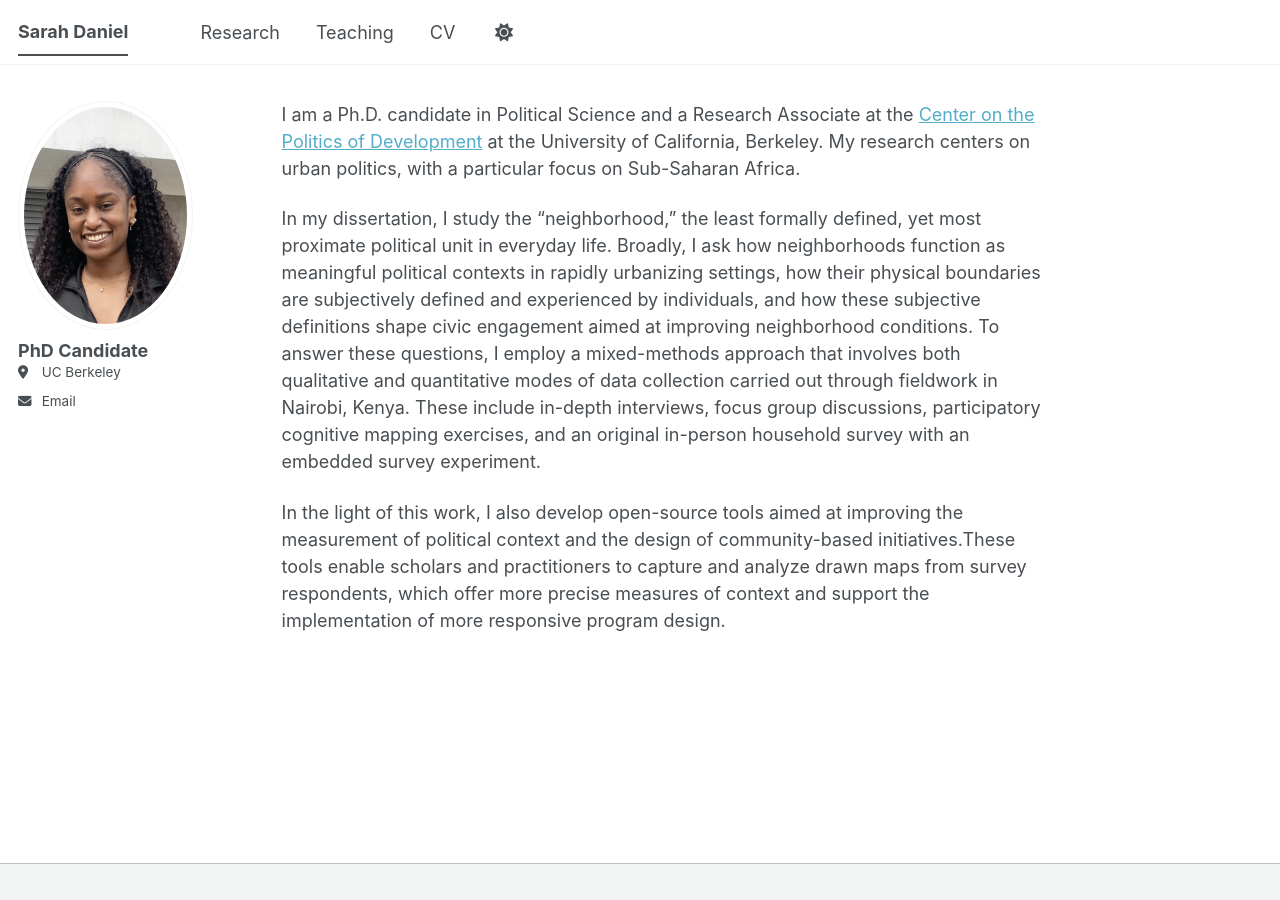
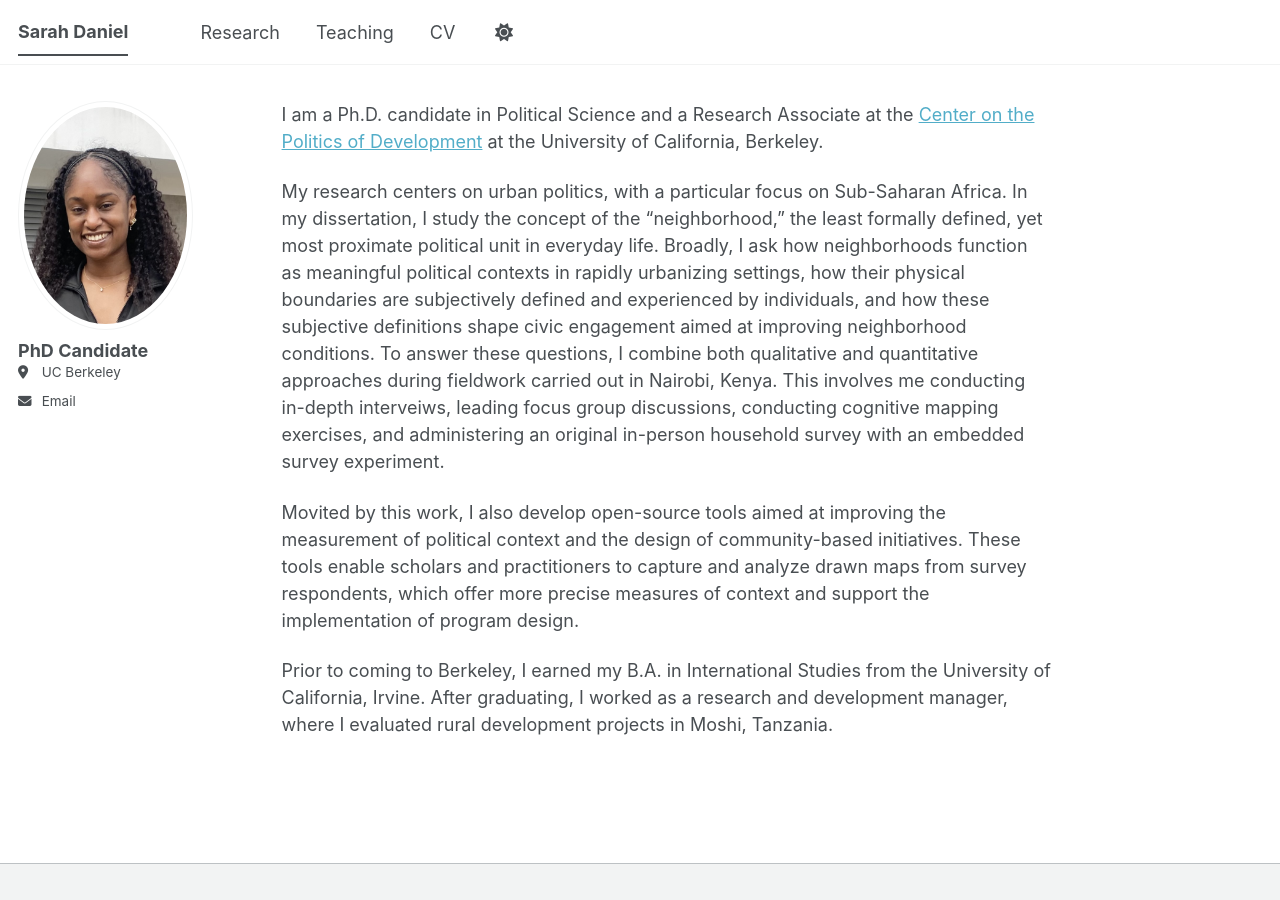
Before and after one commit to SarahDaniel1/SarahDaniel1.github.io, a Jekyll site: the page built from _pages/about.md, in a window 1280 px wide. Built offline with Jekyll 4.4.1, drawn with Linux system fonts in a browser that asks for light colours; a script bundle is joined from its source files by our own code; library files that are not in the unit come from our copies.

Commit message:
Update about.md

```diff
--- a/_pages/about.md
+++ b/_pages/about.md
@@ -6,9 +6,10 @@ redirect_from:
   - /about.html
 ---
 
-I am a Ph.D. candidate in Political Science and a Research Associate at the [Center on the Politics of Development](https://cpd.berkeley.edu/) at the University of California, Berkeley. My research centers on urban politics, with a particular focus on Sub-Saharan Africa.
+I am a Ph.D. candidate in Political Science and a Research Associate at the [Center on the Politics of Development](https://cpd.berkeley.edu/) at the University of California, Berkeley.
 
+My research centers on urban politics, with a particular focus on Sub-Saharan Africa. In my dissertation, I study the concept of the “neighborhood,” the least formally defined, yet most proximate political unit in everyday life. Broadly, I ask how neighborhoods function as meaningful political contexts in rapidly urbanizing settings, how their physical boundaries are subjectively defined and experienced by individuals, and how these subjective definitions shape civic engagement aimed at improving neighborhood conditions. To answer these questions, I combine both qualitative and quantitative approaches during fieldwork carried out in Nairobi, Kenya. This involves me conducting in-depth interveiws, leading focus group discussions, conducting cognitive mapping exercises, and administering an original in-person household survey with an embedded survey experiment.
 
-In my dissertation, I study the “neighborhood,” the least formally defined, yet most proximate political unit in everyday life. Broadly, I ask how neighborhoods function as meaningful political contexts in rapidly urbanizing settings, how their physical boundaries are subjectively defined and experienced by individuals, and how these subjective definitions shape civic engagement aimed at improving neighborhood conditions. To answer these questions, I employ a mixed-methods approach that involves both qualitative and quantitative modes of data collection carried out through fieldwork in Nairobi, Kenya. These include in-depth interviews, focus group discussions, participatory cognitive mapping exercises, and an original in-person household survey with an embedded survey experiment.
+Movited by this work, I also develop open-source tools aimed at improving the measurement of political context and the design of community-based initiatives. These tools enable scholars and practitioners to capture and analyze drawn maps from survey respondents, which offer more precise measures of context and support the implementation of program design.
 
-In the light of this work, I also develop open-source tools aimed at improving the measurement of political context and the design of community-based initiatives.These tools enable scholars and practitioners to capture and analyze drawn maps from survey respondents, which offer more precise measures of context and support the implementation of more responsive program design.
+Prior to coming to Berkeley, I earned my B.A. in International Studies from the University of California, Irvine. After graduating, I worked as a research and development manager, where I evaluated rural development projects in Moshi, Tanzania.
```
